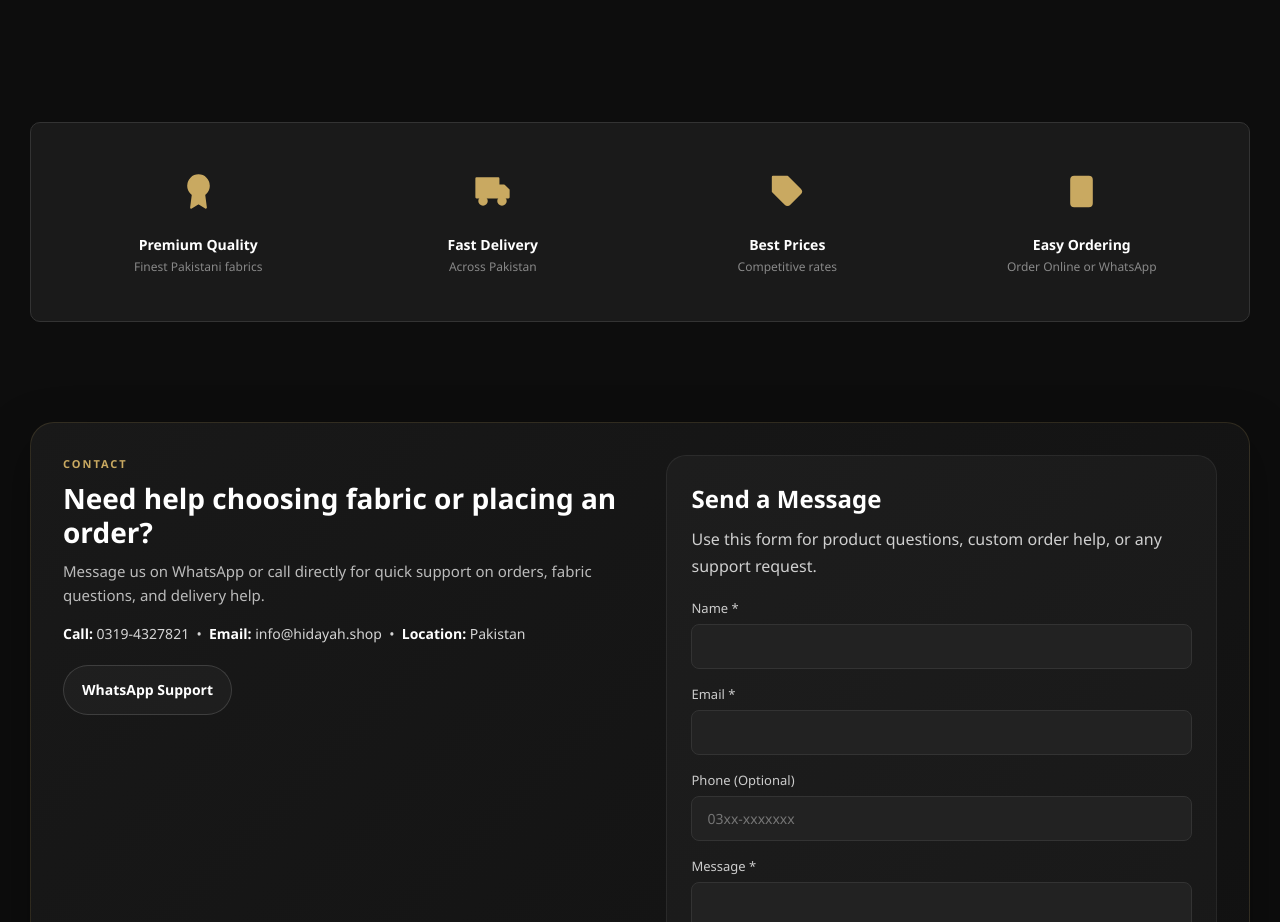
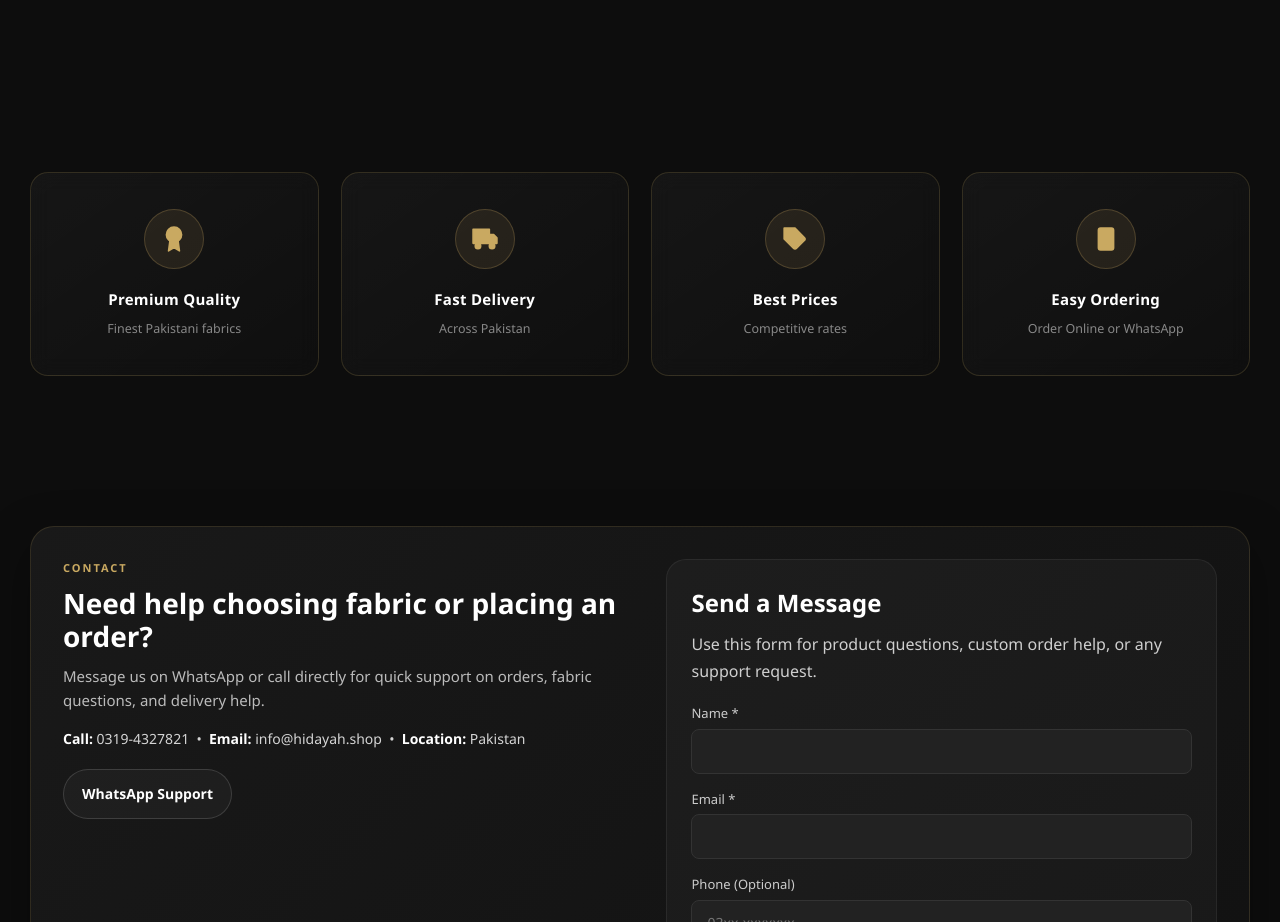
Before and after one commit to Rafay1972/libas-fabric, a website: page public/index.html in a window 1280 px wide. Shown: the part 1260-2182 px from the top of the page. Drawn offline with Linux system fonts and the light colour scheme; no server answers.

Commit message:
Redesign features section to premium glassmorphism cards with hover glow

```diff
--- a/public/css/main.css
+++ b/public/css/main.css
@@ -752,35 +752,81 @@ body {
 
 .features-bar {
   display: grid;
-  grid-template-columns: repeat(auto-fit, minmax(200px, 1fr));
-  gap: 20px;
-  background: var(--bg2);
-  padding: 30px;
-  border-radius: var(--radius);
+  grid-template-columns: repeat(auto-fit, minmax(210px, 1fr));
+  gap: 22px;
+  padding: 50px 0;
   margin: 40px 0;
-  border: 1px solid var(--border);
 }
 
 .feature-item {
   text-align: center;
-  padding: 15px;
+  padding: 36px 24px;
+  background: linear-gradient(145deg, rgba(255,255,255,0.04), rgba(255,255,255,0.01));
+  border: 1px solid rgba(201, 169, 97, 0.18);
+  border-radius: 18px;
+  backdrop-filter: blur(10px);
+  transition: transform 0.35s ease, box-shadow 0.35s ease, border-color 0.35s ease;
+  position: relative;
+  overflow: hidden;
+}
+
+.feature-item::before {
+  content: '';
+  position: absolute;
+  top: 0;
+  left: 0;
+  right: 0;
+  height: 2px;
+  background: linear-gradient(90deg, transparent, var(--gold), transparent);
+  opacity: 0;
+  transition: opacity 0.35s ease;
+}
+
+.feature-item:hover {
+  transform: translateY(-8px);
+  box-shadow: 0 20px 50px rgba(201, 169, 97, 0.15), 0 4px 15px rgba(0,0,0,0.4);
+  border-color: rgba(201, 169, 97, 0.5);
+}
+
+.feature-item:hover::before {
+  opacity: 1;
 }
 
 .feature-item .feat-icon {
-  font-size: 35px;
-  margin-bottom: 10px;
+  width: 60px;
+  height: 60px;
+  margin: 0 auto 18px;
+  display: flex;
+  align-items: center;
+  justify-content: center;
+  background: rgba(201, 169, 97, 0.1);
+  border: 1px solid rgba(201, 169, 97, 0.25);
+  border-radius: 50%;
   color: var(--gold);
+  transition: background 0.35s ease;
+}
+
+.feature-item:hover .feat-icon {
+  background: rgba(201, 169, 97, 0.2);
+}
+
+.feature-item .feat-icon .svg-icon {
+  width: 26px;
+  height: 26px;
 }
 
 .feature-item h4 {
   color: #fff;
-  font-size: 14px;
-  font-weight: 600;
+  font-size: 15px;
+  font-weight: 700;
+  margin-bottom: 8px;
+  letter-spacing: 0.3px;
 }
 
 .feature-item p {
   color: var(--text3);
-  font-size: 12px;
+  font-size: 12.5px;
+  line-height: 1.6;
 }
 
 .footer {
```
